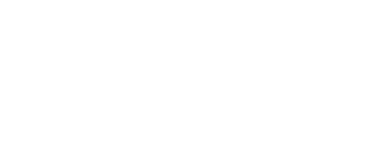
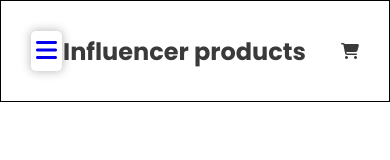
Before and after one commit to wdeveloperomar/influencer-gear-main, a plain HTML site: page index.html in a window 390 px wide. Drawn offline with Linux system fonts and the light colour scheme.

Commit message:
creat a nav and complete with responsive

```diff
--- a/index.html
+++ b/index.html
@@ -15,18 +15,20 @@
   </head>
   <body>
     <header>
-      <nav>
+      <nav class= "container">
         <div class="responsive-menu">
-
+          <a href="#"><i class="fa-solid fa-bars"></i></a>
         </div>
-        <h3 class="nav-title"></h3>
+        <h3 class="nav-title">Influencer products</h3>
         <ul>
-          <li><a href=""></a></li>
-          <li><a href=""></a></li>
-          <li><a href=""></a></li>
-          <li><a href=""></a></li>
-          <li><a href=""></a></li>
-          <li><a href=""></a></li>
+          <div class="nav-menu">
+          <li><a href="#">Home</a></li>
+          <li><a href="#">Products</a></li>
+          <li><a href="#">Sign up</a></li>
+          <li><a href="#">Log In</a></li>
+          <li><a href="#"><i class="fa-solid fa-magnifying-glass"></i></a></li>
+          </div>
+          <li><a href="#"><i class="fa-solid fa-cart-shopping"></i></i></a></li>
         </ul>
       </nav>
     </header>
--- a/responsive.css
+++ b/responsive.css
@@ -0,0 +1,18 @@
+
+/* ------------------large device styles-------------- */
+
+@media screen and (max-width: 992px) {
+
+    nav {
+        padding: 30px 30px ;
+    }
+
+    .responsive-menu {
+        display: block;
+    }
+
+    .nav-menu li {
+        display: none;
+    }
+
+}
--- a/style.css
+++ b/style.css
@@ -14,3 +14,63 @@ body {
     font-family: 'Poppins', sans-serif;
     font-family: 'Roboto', sans-serif;
 }
+
+
+.container {
+    max-width: 1440px;
+    margin-inline: auto;
+    border: 1px solid black;
+    background: #FFF;
+    overflow: hidden;
+}
+
+.responsive-menu {
+    display: none;
+    color: #3A3A3A;
+    font-size: 1.5rem;
+    font-weight: 100;
+    padding: 6px 5px;
+    box-shadow: 0 0 10px 1px rgba(0, 0, 0, 0.253);
+    border-radius: 5px;
+
+}
+
+
+
+/* ----------header-nave-styles-------- */
+nav {
+    padding: 50px 120px;
+    display: flex;
+    justify-content: space-between;
+    align-items: center;
+}
+
+.nav-title {
+    color: #3A3A3A;
+    font-family: Poppins;
+    font-size: 1.5rem;
+    font-weight: 700;
+}
+
+nav > ul {
+    display: flex;
+    gap: 34px;
+}
+
+nav > ul .nav-menu {
+    display: flex;
+    gap: 34px;
+}
+
+nav ul li {
+    list-style: none;
+    font-family: Poppins;
+    font-size: 1rem;
+    font-weight: 600;
+
+}
+
+nav ul li a {
+    color: #3A3A3A;
+    text-decoration: none;
+}
```
